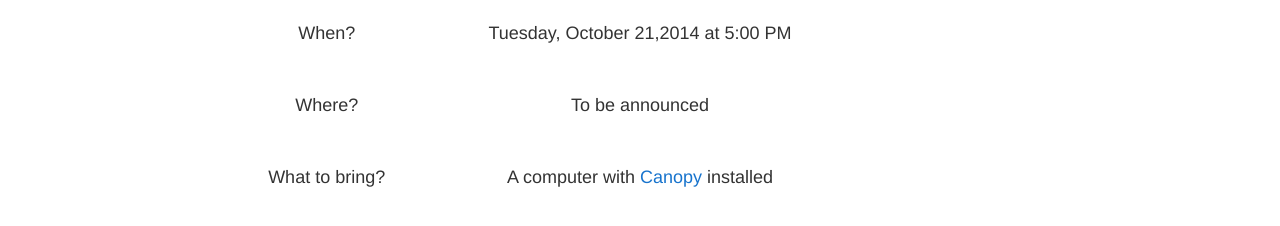
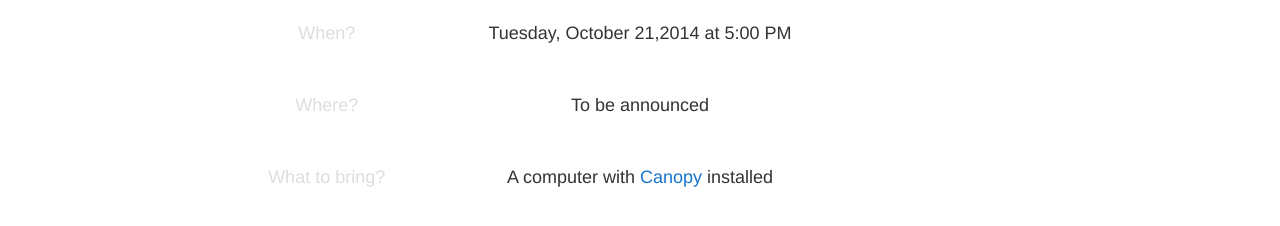
Before and after one commit to utkpython/utkpython.github.io, a plain HTML site: page index.html in a window 1280 px wide. Shown: the part 368-594 px from the top of the page. Drawn offline with Linux system fonts and the light colour scheme.

Commit message:
Update 1.css

```diff
--- a/1.css
+++ b/1.css
@@ -57,9 +57,8 @@ p {
   margin-bottom: 1rem;
 }
 
-p .muted {
+.muted {
   color: #ddd;
-  background-color: #333;
 }
 
 .container > p {
```
